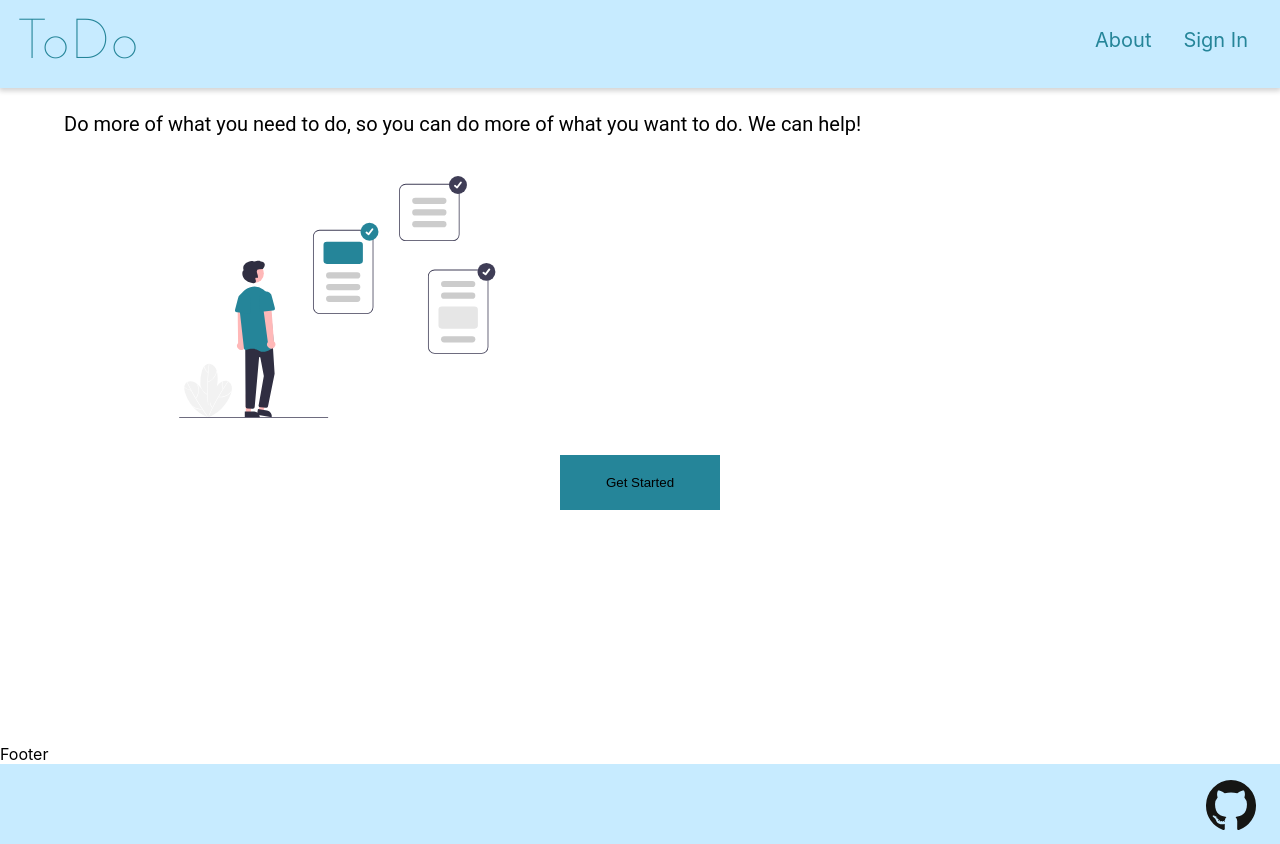
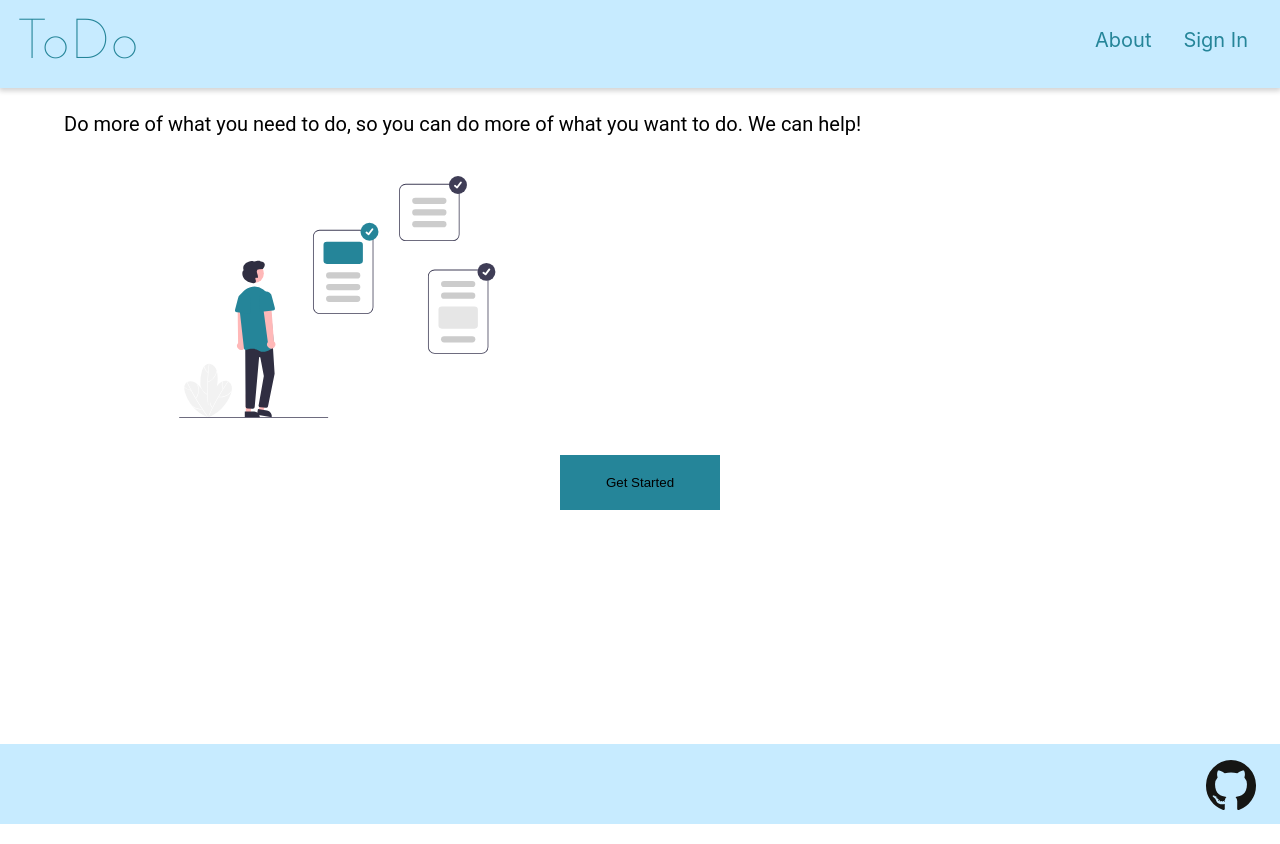
Before and after one commit to robyyo/todo-app, a Next.js app: page / in a window 1280 px wide. Built offline with nearby package versions, Linux system fonts and the light colour scheme.

Commit message:
removed unnecessary Head link

```diff
--- a/src/pages/index.js
+++ b/src/pages/index.js
@@ -10,7 +10,6 @@ export default function Home() {
           name="description"
           content="Simple ToDo app built with NextJS, NextAuth and MongoDB"
         />
-        <link rel="preconnect" href="https://fonts.googleapis.com"></link>
       </Head>
       <main className={styles.main}>
         <div className={styles.ctaWrapper}>
@@ -376,7 +375,6 @@ export default function Home() {
           <div className={styles.ctaButtonWrapper}><button className={styles.ctaButton}>Get Started</button></div>
         </div>
       </main>
-      <footer>Footer</footer>
     </div>
   );
 }
```
